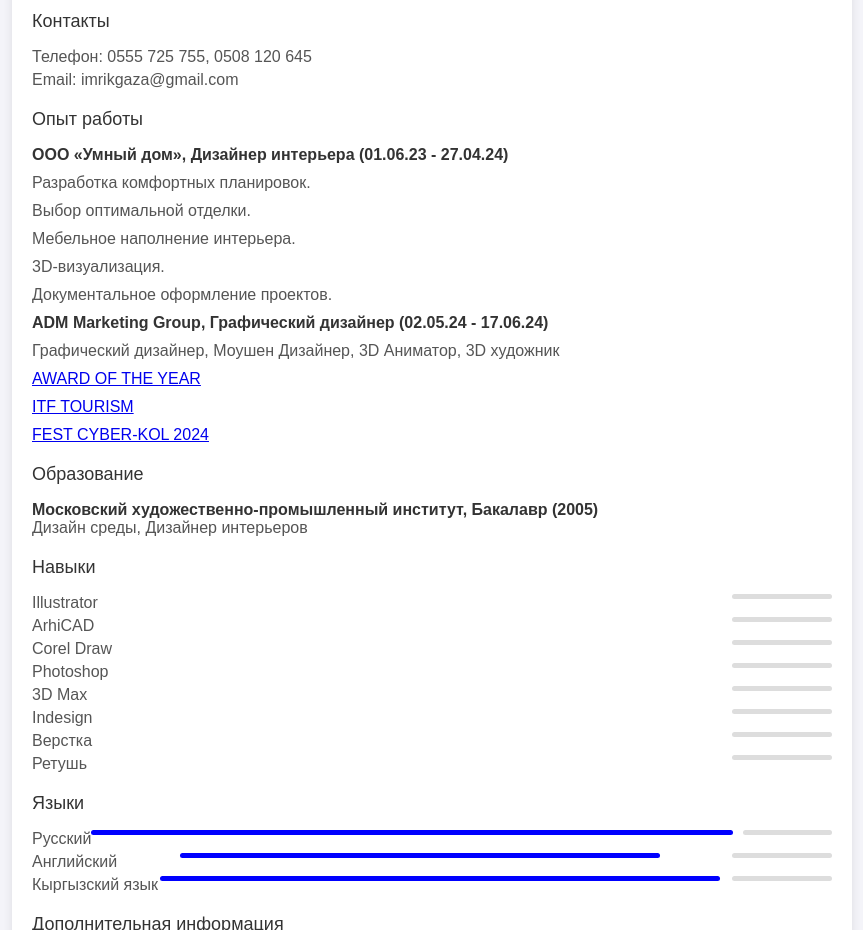
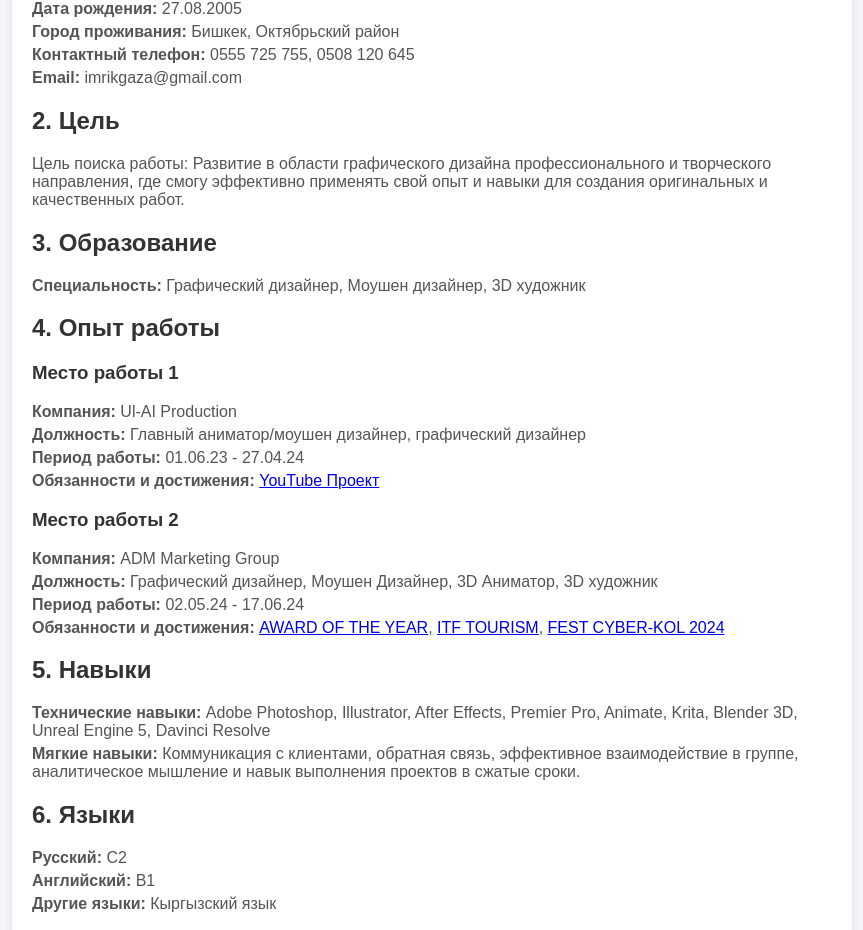
Before and after one commit to Takumi3000/Resume, a plain HTML site: page index.html in a window 1280 px wide. Shown: the part 149-1079 px from the top of the page, without its empty margins (208-1071 px from the left). Drawn offline with Linux system fonts and the light colour scheme.

Commit message:
Update index.html

```diff
--- a/index.html
+++ b/index.html
@@ -3,7 +3,7 @@
 <head>
     <meta charset="UTF-8">
     <meta name="viewport" content="width=device-width, initial-scale=1.0">
-    <title>Резюме Имрана Газамова</title>
+    <title>Имран Газамов - Резюме</title>
     <style>
         body {
             font-family: Arial, sans-serif;
@@ -24,81 +24,26 @@
             box-shadow: 0 0 10px rgba(0, 0, 0, 0.1);
             text-align: left;
         }
-        .header {
-            display: flex;
-            align-items: center;
-            margin-bottom: 20px;
+        img {
+            display: block;
+            margin: 0 auto 20px;
+            border-radius: 50%;
         }
-        .header img {
-            border-radius: 50%;
-            width: 100px;
-            height: 100px;
-            margin-right: 20px;
-        }
-        .header h1 {
-            margin: 0;
-            font-size: 24px;
+        h1, h2, h3, h4, h5, h6 {
             color: #333;
         }
-        .header p {
-            margin: 0;
-            color: #777;
-        }
-        .contact, .languages, .skills, .additional-info {
-            margin-bottom: 20px;
-        }
-        .section-title {
-            font-size: 18px;
-            margin-bottom: 10px;
-            color: #333;
-        }
-        .section-content {
+        p, ul {
             color: #555;
         }
-        .section-content ul {
+        ul {
             list-style: none;
             padding: 0;
         }
-        .section-content ul li {
+        ul li {
             margin: 5px 0;
         }
-        .languages ul li, .skills ul li {
-            display: flex;
-            justify-content: space-between;
-        }
-        .languages ul li::after, .skills ul li::after {
-            content: '';
-            display: block;
-            width: 100px;
-            height: 5px;
-            background: #ddd;
-            border-radius: 5px;
-            margin-left: 10px;
-        }
-        .languages ul li span, .skills ul li span {
-            width: 50px;
-            height: 5px;
-            background: #00f;
-            display: block;
-            border-radius: 5px;
-        }
-        .job, .education {
+        .skills, .languages, .personal-qualities, .hobbies, .additional-info {
             margin-bottom: 20px;
-        }
-        .job ul, .education ul {
-            list-style: none;
-            padding: 0;
-        }
-        .job ul li, .education ul li {
-            margin: 10px 0;
-        }
-        .job-title, .education-title {
-            font-size: 16px;
-            font-weight: bold;
-            color: #333;
-        }
-        .job-description, .education-description {
-            color: #555;
         }
         .video-container {
             text-align: center;
@@ -108,124 +53,94 @@
 </head>
 <body>
     <div class="container">
-        <div class="header">
-            <img src="photo" alt="Имран Газамов" />
-            <div>
-                <h1>Газамов Имран</h1>
-                <p>Бишкек, Октябрьский район</p>
-                <p>Возраст: 18 лет</p>
-            </div>
+        <img src="photo" alt="Имран Г." width="200"/>
+
+        <h2>1. Личные данные</h2>
+        <ul>
+            <li><strong>Фамилия и имя:</strong> Газамов Имран</li>
+            <li><strong>Дата рождения:</strong> 27.08.2005</li>
+            <li><strong>Город проживания:</strong> Бишкек, Октябрьский район</li>
+            <li><strong>Контактный телефон:</strong> 0555 725 755, 0508 120 645</li>
+            <li><strong>Email:</strong> imrikgaza@gmail.com</li>
+        </ul>
+
+        <h2>2. Цель</h2>
+        <p>Цель поиска работы: Развитие в области графического дизайна профессионального и творческого направления, где смогу эффективно применять свой опыт и навыки для создания оригинальных и качественных работ.</p>
+
+        <h2>3. Образование</h2>
+        <ul>
+            <li><strong>Специальность:</strong> Графический дизайнер, Моушен дизайнер, 3D художник</li>
+        </ul>
+
+        <h2>4. Опыт работы</h2>
+        <h3>Место работы 1</h3>
+        <ul>
+            <li><strong>Компания:</strong> Ul-AI Production</li>
+            <li><strong>Должность:</strong> Главный аниматор/моушен дизайнер, графический дизайнер</li>
+            <li><strong>Период работы:</strong> 01.06.23 - 27.04.24</li>
+            <li><strong>Обязанности и достижения:</strong> <a href="https://youtube.com/@kadammelody?si=QocwdTGh4ex4x9jz">YouTube Проект</a></li>
+        </ul>
+
+        <h3>Место работы 2</h3>
+        <ul>
+            <li><strong>Компания:</strong> ADM Marketing Group</li>
+            <li><strong>Должность:</strong> Графический дизайнер, Моушен Дизайнер, 3D Аниматор, 3D художник</li>
+            <li><strong>Период работы:</strong> 02.05.24 - 17.06.24</li>
+            <li><strong>Обязанности и достижения:</strong>
+                <a href="https://www.instagram.com/award_of_the_year_kg_/">AWARD OF THE YEAR</a>,
+                <a href="https://www.instagram.com/iitf_kg/">ITF TOURISM</a>,
+                <a href="https://www.instagram.com/cyberkol.kg/">FEST CYBER-KOL 2024</a>
+            </li>
+        </ul>
+
+        <div class="skills">
+            <h2>5. Навыки</h2>
+            <ul>
+                <li><strong>Технические навыки:</strong> Adobe Photoshop, Illustrator, After Effects, Premier Pro, Animate, Krita, Blender 3D, Unreal Engine 5, Davinci Resolve</li>
+                <li><strong>Мягкие навыки:</strong> Коммуникация с клиентами, обратная связь, эффективное взаимодействие в группе, аналитическое мышление и навык выполнения проектов в сжатые сроки.</li>
+            </ul>
         </div>
 
-        <div class="contact">
-            <div class="section-title">Контакты</div>
-            <div class="section-content">
-                <ul>
-                    <li>Телефон: 0555 725 755, 0508 120 645</li>
-                    <li>Email: imrikgaza@gmail.com</li>
-                </ul>
-            </div>
+        <div class="languages">
+            <h2>6. Языки</h2>
+            <ul>
+                <li><strong>Русский:</strong> C2</li>
+                <li><strong>Английский:</strong> B1</li>
+                <li><strong>Другие языки:</strong> Кыргызский язык</li>
+            </ul>
         </div>
 
-        <!-- Job experience -->
-        <div class="job">
-            <div class="section-title">Опыт работы</div>
-            <div class="section-content">
-                <ul>
-                    <li>
-                        <div class="job-title">ООО «Умный дом», Дизайнер интерьера (01.06.23 - 27.04.24)</div>
-                        <div class="job-description">
-                            <ul>
-                                <li>Разработка комфортных планировок.</li>
-                                <li>Выбор оптимальной отделки.</li>
-                                <li>Мебельное наполнение интерьера.</li>
-                                <li>3D-визуализация.</li>
-                                <li>Документальное оформление проектов.</li>
-                            </ul>
-                        </div>
-                    </li>
-                    <li>
-                        <div class="job-title">ADM Marketing Group, Графический дизайнер (02.05.24 - 17.06.24)</div>
-                        <div class="job-description">
-                            <ul>
-                                <li>Графический дизайнер, Моушен Дизайнер, 3D Аниматор, 3D художник</li>
-                                <li><a href="https://www.instagram.com/award_of_the_year_kg_/">AWARD OF THE YEAR</a></li>
-                                <li><a href="https://www.instagram.com/iitf_kg/">ITF TOURISM</a></li>
-                                <li><a href="https://www.instagram.com/cyberkol.kg/">FEST CYBER-KOL 2024</a></li>
-                            </ul>
-                        </div>
-                    </li>
-                </ul>
-            </div>
+        <div class="personal-qualities">
+            <h2>7. Дополнительная информация</h2>
+            <h3>Личные качества:</h3>
+            <ul>
+                <li><strong>Ответственность:</strong> Стараюсь всегда выполнять задачи вовремя и с высоким уровнем качества</li>
+                <li><strong>Коммуникабельность:</strong> Хотя я больше предпочитаю слушать, чем говорить, мне легко находить общий язык с коллегами и клиентами, что эффективно в работе.</li>
+                <li><strong>Внимательность к деталям:</strong> Иногда мне кажется, что я уделяю слишком много времени мелочам, но это помогает избежать ошибок и улучшить общий результат.</li>
+                <li><strong>Обучаемость:</strong> Люблю учиться и осваивать новые навыки. Но порой такое ощущение, что я мог бы делать это быстрее.</li>
+            </ul>
         </div>
 
-        <!-- Education -->
-        <div class="education">
-            <div class="section-title">Образование</div>
-            <div class="section-content">
-                <ul>
-                    <li>
-                        <div class="education-title">Московский художественно-промышленный институт, Бакалавр (2005)</div>
-                        <div class="education-description">Дизайн среды, Дизайнер интерьеров</div>
-                    </li>
-                </ul>
-            </div>
+        <div class="hobbies">
+            <h3>Увлечения и хобби:</h3>
+            <ul>
+                <li>Волейбол</li>
+                <li>Шахматы</li>
+                <li>Фото и видеосъёмка</li>
+                <li>Художественное и концепт рисование</li>
+            </ul>
         </div>
 
-        <!-- Skills -->
-        <div class="skills">
-            <div class="section-title">Навыки</div>
-            <div class="section-content">
-                <ul>
-                    <li>Illustrator</li>
-                    <li>ArhiCAD</li>
-                    <li>Corel Draw</li>
-                    <li>Photoshop</li>
-                    <li>3D Max</li>
-                    <li>Indesign</li>
-                    <li>Верстка</li>
-                    <li>Ретушь</li>
-                </ul>
-            </div>
+        <div class="additional-info">
+            <h3>Другая полезная информация:</h3>
+            <ul>
+                <li>Небольшой опыт программирования на языке: Java, HTML и CSS</li>
+            </ul>
         </div>
 
-        <!-- Languages -->
-        <div class="languages">
-            <div class="section-title">Языки</div>
-            <div class="section-content">
-                <ul>
-                    <li>
-                        Русский
-                        <span style="width: 90%;"></span>
-                    </li>
-                    <li>
-                        Английский
-                        <span style="width: 60%;"></span>
-                    </li>
-                    <li>
-                        Кыргызский язык
-                        <span style="width: 70%;"></span>
-                    </li>
-                </ul>
-            </div>
-        </div>
-
-        <!-- Additional info -->
-        <div class="additional-info">
-            <div class="section-title">Дополнительная информация</div>
-            <div class="section-content">
-                <ul>
-                    <li><strong>Личные качества:</strong> Ответственность, Коммуникабельность, Внимательность к деталям, Обучаемость</li>
-                    <li><strong>Увлечения и хобби:</strong> Волейбол, Шахматы, Фото и видеосъёмка, Художественное и концепт рисование</li>
-                    <li><strong>Другая полезная информация:</strong> Небольшой опыт программирования на языке: Java, HTML и CSS</li>
-                </ul>
-            </div>
-        </div>
-
-        <!-- Video container -->
         <div class="video-container">
             <h3>Моя работа:</h3>
-            <iframe width="560" height="315" src="https://www.youtube.com/embed/illuZU179Yk?si=XenSxlW0iM9LIJB-" frameborder="0" allowfullscreen></iframe>
+            <iframe width="280" height="158" src="https://www.youtube.com/embed/illuZU179Yk?si=XenSxlW0iM9LIJB-" frameborder="0" allowfullscreen></iframe>
         </div>
     </div>
 </body>
```
